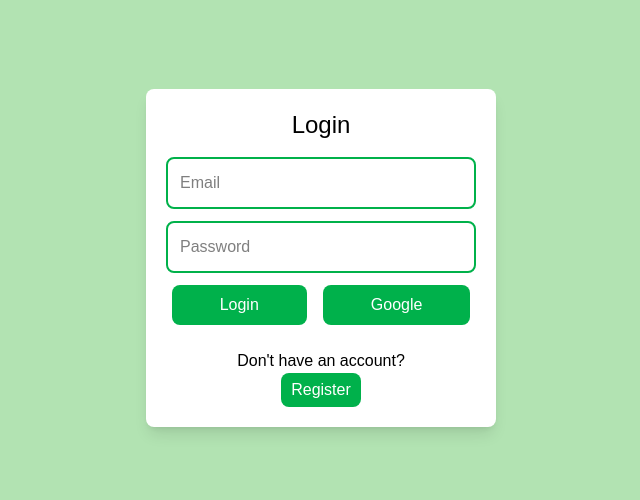
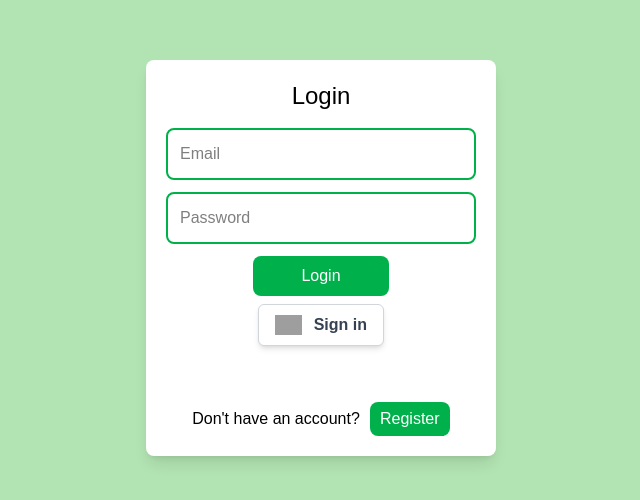
Before and after one commit to FilipTota/todo-pern-frontend, a React (Vite) app: page /login in a window 1280 px wide. Shown: the part 142-642 px from the top of the page, without its empty margins (319-959 px from the left). Built offline with nearby package versions, Linux system fonts and the light colour scheme; no server answers; grey boxes are pictures that could not be loaded.

Commit message:
add google auth button

```diff
--- /dev/null
+++ b/src/components/GoogleButton.tsx
@@ -0,0 +1,23 @@
+import React from "react";
+
+interface GoogleButtonProps {
+  onClick?: (e: React.MouseEvent<HTMLButtonElement>) => void;
+}
+
+const GoogleButton: React.FC<GoogleButtonProps> = ({ onClick }) => {
+  return (
+    <button
+      onClick={onClick}
+      className="flex items-center justify-center bg-white border border-gray-300 rounded-md py-2 px-4 shadow-md hover:bg-gray-100 transition-colors max-w-xs cursor-pointer"
+    >
+      <img
+        src="https://upload.wikimedia.org/wikipedia/commons/thumb/2/2f/Google_2015_logo.svg/640px-Google_2015_logo.svg.png"
+        alt="Google logo"
+        className=" h-5 mr-3"
+      />
+      <span className="text-gray-700 font-semibold">Sign in</span>
+    </button>
+  );
+};
+
+export default GoogleButton;
--- a/src/pages/Login.tsx
+++ b/src/pages/Login.tsx
@@ -1,6 +1,7 @@
 import React, { useState } from "react";
 import Input from "../components/Input";
 import Button from "../components/Button";
+import GoogleButton from "../components/GoogleButton";
 import Cookies from "js-cookie";
 import { useNavigate } from "react-router-dom";
 import { loginUser } from "../api/authApi";
@@ -113,19 +114,24 @@ const Login = ({ setIsLoggedIn }: Props) => {
               {passwordError}
             </div>
           )}
-          <div className="flex justify-center">
+          <div className="flex flex-col items-center justify-center gap-2">
             <Button text="Login" type="submit" margin="0" />
-            <Button text="Google" onClick={(e) => handleGoogleAuth(e)} />
+            <div className="flex justify-center">
+              <GoogleButton onClick={(e) => handleGoogleAuth(e)} />
+            </div>
           </div>
           <div className="text-sm text-red-500 text-center">{error}</div>
-          <div className="flex flex-col items-center">
+          <div className="flex justify-center items-center mt-8">
             Don&apos;t have an account?
             <Button
               text="Register"
-              margin="0"
+              margin="0 0 0 10px"
               width="5rem"
               padding="0.3rem"
-              onClick={() => navigate("/register")}
+              onClick={(e) => {
+                e.preventDefault();
+                navigate("/register");
+              }}
             />
           </div>
         </form>
--- a/src/pages/Register.tsx
+++ b/src/pages/Register.tsx
@@ -142,14 +142,17 @@ const Register = ({ setIsLoggedIn }: Props) => {
           {error && (
             <div className="text-sm text-red-500 text-center">{error}</div>
           )}
-          <div className="flex flex-col items-center">
+          <div className="flex justify-center items-center mt-8">
             Already have an account?
             <Button
               text="Login"
-              margin="0"
+              margin="0 0 0 10px"
               width="5rem"
               padding="0.3rem"
-              onClick={() => navigate("/login")}
+              onClick={(e) => {
+                e.preventDefault();
+                navigate("/login");
+              }}
             />
           </div>
         </form>
```
